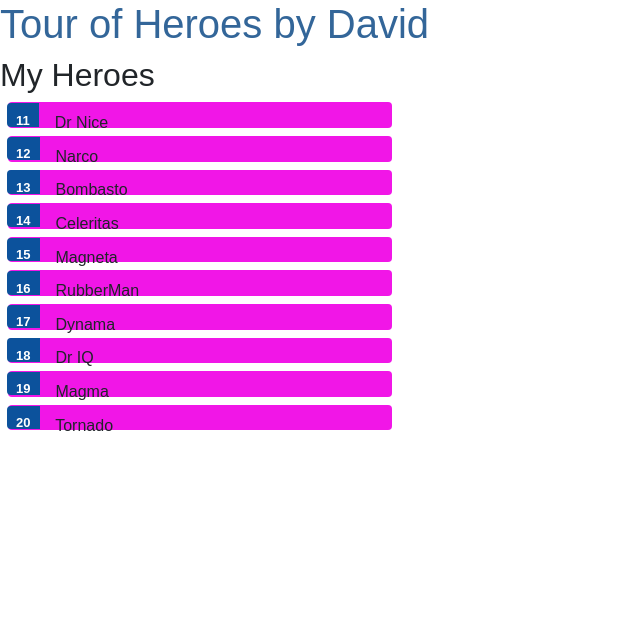
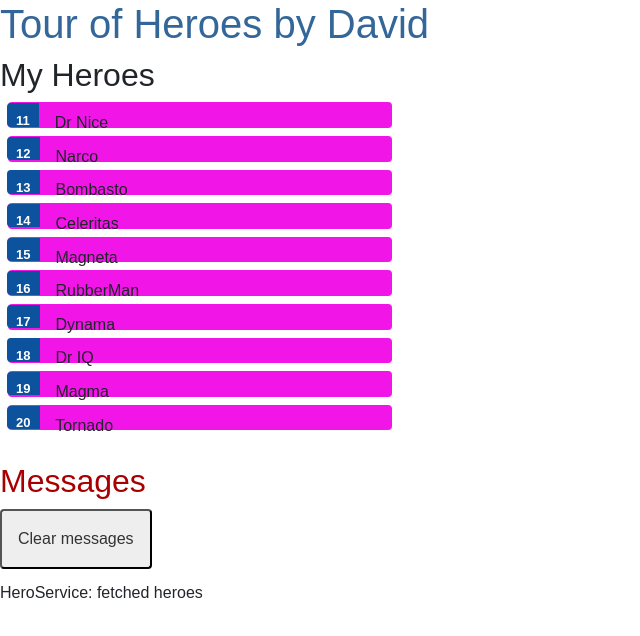
Before and after one commit to davecrowe55/ng-new-angular-tour-of-heroes, an Angular app in the folder ng-new-angular-tour-of-heroes/: page / in a window 1280 px wide. Shown: the top 636 px of the page, without its empty margins (0-640 px from the left). Built offline with nearby package versions, Linux system fonts and the light colour scheme.

Commit message:
Refactoring components

```diff
--- a/ng-new-angular-tour-of-heroes/src/app/app.component.html
+++ b/ng-new-angular-tour-of-heroes/src/app/app.component.html
@@ -1,2 +1,3 @@
 <h1>{{title}}</h1>
 <app-heroes></app-heroes>
+<app-messages></app-messages>
--- a/ng-new-angular-tour-of-heroes/src/app/hero.service.ts
+++ b/ng-new-angular-tour-of-heroes/src/app/hero.service.ts
@@ -1,9 +1,21 @@
 import { Injectable } from '@angular/core';
 
+import { Observable, of } from 'rxjs';
+
+import { Hero } from './hero';
+import { HEROES } from './mock-heros';
+import { MessageService } from './message.service';
+
 @Injectable({
-  providedIn: 'root'
+  providedIn: 'root',
 })
 export class HeroService {
 
-  constructor() { }
+  constructor(private messageService: MessageService) { }
+
+  getHeroes(): Observable<Hero[]> {
+    const heroes = of(HEROES);
+    this.messageService.add('HeroService: fetched heroes');
+    return heroes;
+  }
 }
--- a/ng-new-angular-tour-of-heroes/src/app/heroes/heroes.component.ts
+++ b/ng-new-angular-tour-of-heroes/src/app/heroes/heroes.component.ts
@@ -1,24 +1,33 @@
 import { Component, OnInit } from '@angular/core';
+
 import { Hero } from '../hero';
-import { HEROES } from '../mock-heros';
+import { HeroService } from '../hero.service';
+import { MessageService } from '../message.service';
 
 @Component({
   selector: 'app-heroes',
   templateUrl: './heroes.component.html',
   styleUrls: ['./heroes.component.css']
 })
-
 export class HeroesComponent implements OnInit {
 
-  heroes = HEROES;
   selectedHero?: Hero;
 
-  constructor() { }
+  heroes: Hero[] = [];
+
+  constructor(private heroService: HeroService, private messageService: MessageService) { }
 
   ngOnInit() {
+    this.getHeroes();
   }
 
   onSelect(hero: Hero): void {
     this.selectedHero = hero;
+    this.messageService.add(`HeroesComponent: Selected hero id=${hero.id}`);
+  }
+
+  getHeroes(): void {
+    this.heroService.getHeroes()
+        .subscribe(heroes => this.heroes = heroes);
   }
 }
--- /dev/null
+++ b/ng-new-angular-tour-of-heroes/src/app/message.service.ts
@@ -0,0 +1,16 @@
+import { Injectable } from '@angular/core';
+
+@Injectable({
+  providedIn: 'root',
+})
+export class MessageService {
+  messages: string[] = [];
+
+  add(message: string) {
+    this.messages.push(message);
+  }
+
+  clear() {
+    this.messages = [];
+  }
+}
--- /dev/null
+++ b/ng-new-angular-tour-of-heroes/src/app/messages/messages.component.css
@@ -0,0 +1,19 @@
+/* MessagesComponent's private CSS styles */
+h2 {
+  color: #A80000;
+  font-family: Arial, Helvetica, sans-serif;
+  font-weight: lighter;
+}
+
+.clear {
+  color: #333;
+  background-color: #eee;
+  margin-bottom: 12px;
+  padding: 1rem;
+  border-radius: 4px;
+  font-size: 1rem;
+}
+.clear:hover {
+  color: white;
+  background-color: #42545C;
+}
--- /dev/null
+++ b/ng-new-angular-tour-of-heroes/src/app/messages/messages.component.html
@@ -0,0 +1,8 @@
+<div *ngIf="messageService.messages.length">
+
+  <h2>Messages</h2>
+  <button class="clear"
+          (click)="messageService.clear()">Clear messages</button>
+  <div *ngFor='let message of messageService.messages'> {{message}} </div>
+
+</div>
--- /dev/null
+++ b/ng-new-angular-tour-of-heroes/src/app/messages/messages.component.ts
@@ -0,0 +1,16 @@
+import { Component, OnInit } from '@angular/core';
+import { MessageService } from '../message.service';
+
+@Component({
+  selector: 'app-messages',
+  templateUrl: './messages.component.html',
+  styleUrls: ['./messages.component.css']
+})
+export class MessagesComponent implements OnInit {
+
+  constructor(public messageService: MessageService) {}
+
+  ngOnInit() {
+  }
+
+}
```
Also changed, not shown: ng-new-angular-tour-of-heroes/src/app/app.module.ts (+7 -4 lines), 2 other files (tests, documents, lock files or other folders).
